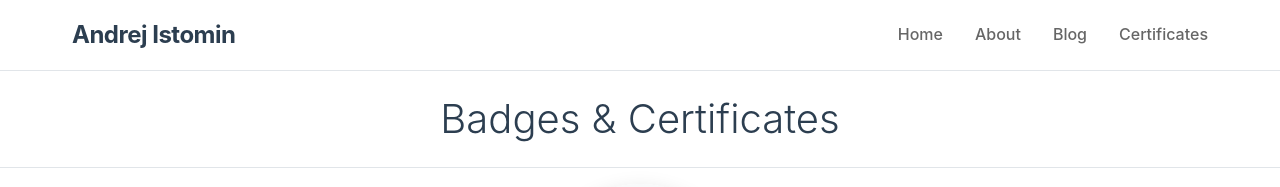
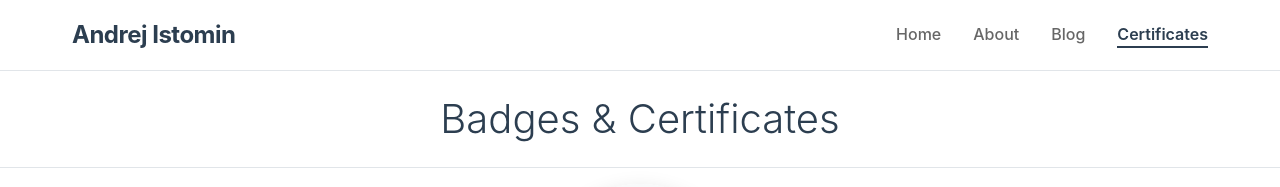
Before and after one commit to aistomin/aistomin.com, a Jekyll site: the page built from certificates.markdown, in a window 1280 px wide. Shown: the top 187 px of the page. Built offline with Jekyll 4.4.1, drawn with Linux system fonts in a browser that asks for light colours.

Commit message:
Issue #38. Make it visible, which menu item is currently selected.

```diff
--- a/_layouts/default.html
+++ b/_layouts/default.html
@@ -25,10 +25,10 @@
             <div class="nav-container">
                 <a href="{{ '/' | relative_url }}" class="site-title">{{ site.title }}</a>
                 <ul class="nav-menu">
-                    <li><a href="{{ '/' | relative_url }}">Home</a></li>
-                    <li><a href="{{ '/about' | relative_url }}">About</a></li>
-                    <li><a href="{{ '/blog' | relative_url }}">Blog</a></li>
-                    <li><a href="{{ '/certificates' | relative_url }}">Certificates</a></li>
+                    <li><a href="{{ '/' | relative_url }}" {% if page.url == "/" %}class="active"{% endif %}>Home</a></li>
+                    <li><a href="{{ '/about' | relative_url }}" {% if page.url contains '/about' %}class="active"{% endif %}>About</a></li>
+                    <li><a href="{{ '/blog' | relative_url }}" {% if page.url contains '/blog' or page.layout == 'post' %}class="active"{% endif %}>Blog</a></li>
+                    <li><a href="{{ '/certificates' | relative_url }}" {% if page.url contains '/certificates' %}class="active"{% endif %}>Certificates</a></li>
                 </ul>
             </div>
         </nav>
--- a/assets/css/main.css
+++ b/assets/css/main.css
@@ -77,6 +77,13 @@ a:hover {
 
 .nav-menu a:hover {
     color: #2c3e50;
+}
+
+.nav-menu a.active {
+    color: #2c3e50;
+    font-weight: 600;
+    border-bottom: 2px solid #2c3e50;
+    padding-bottom: 2px;
 }
 
 /* Main content */
```
